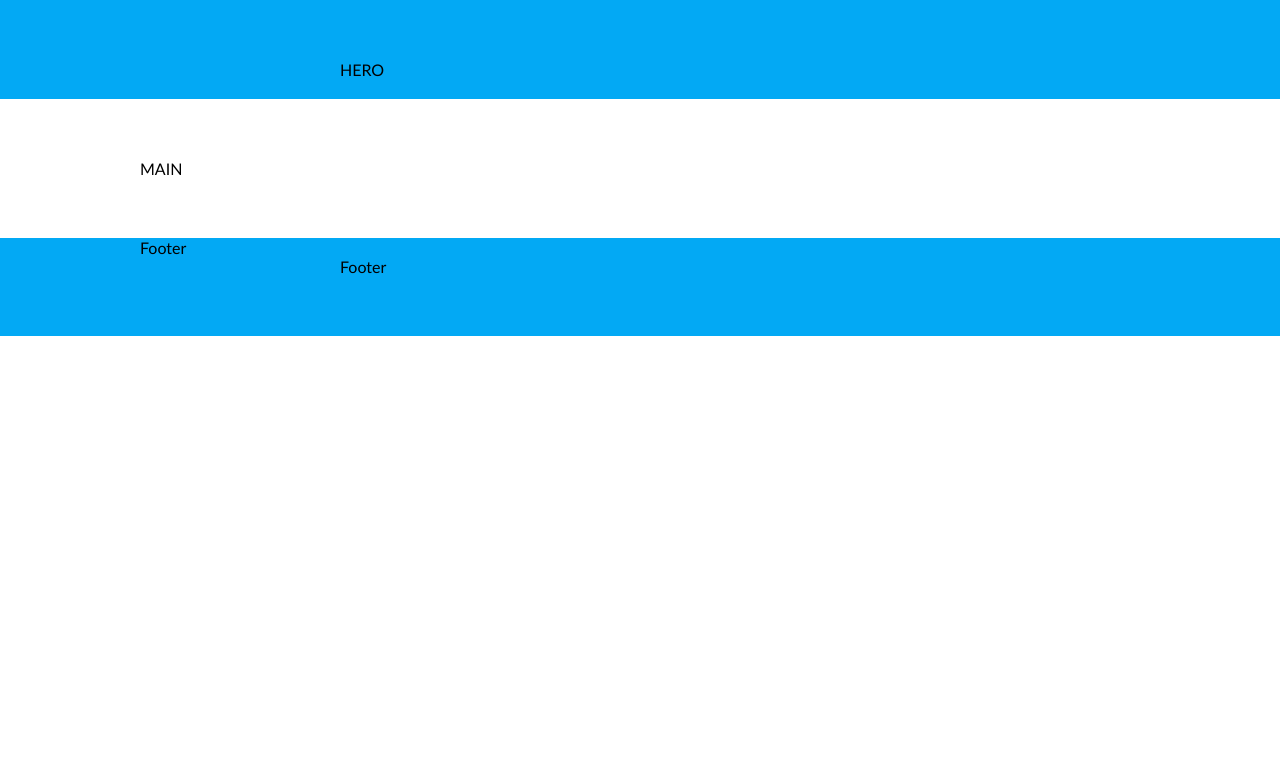
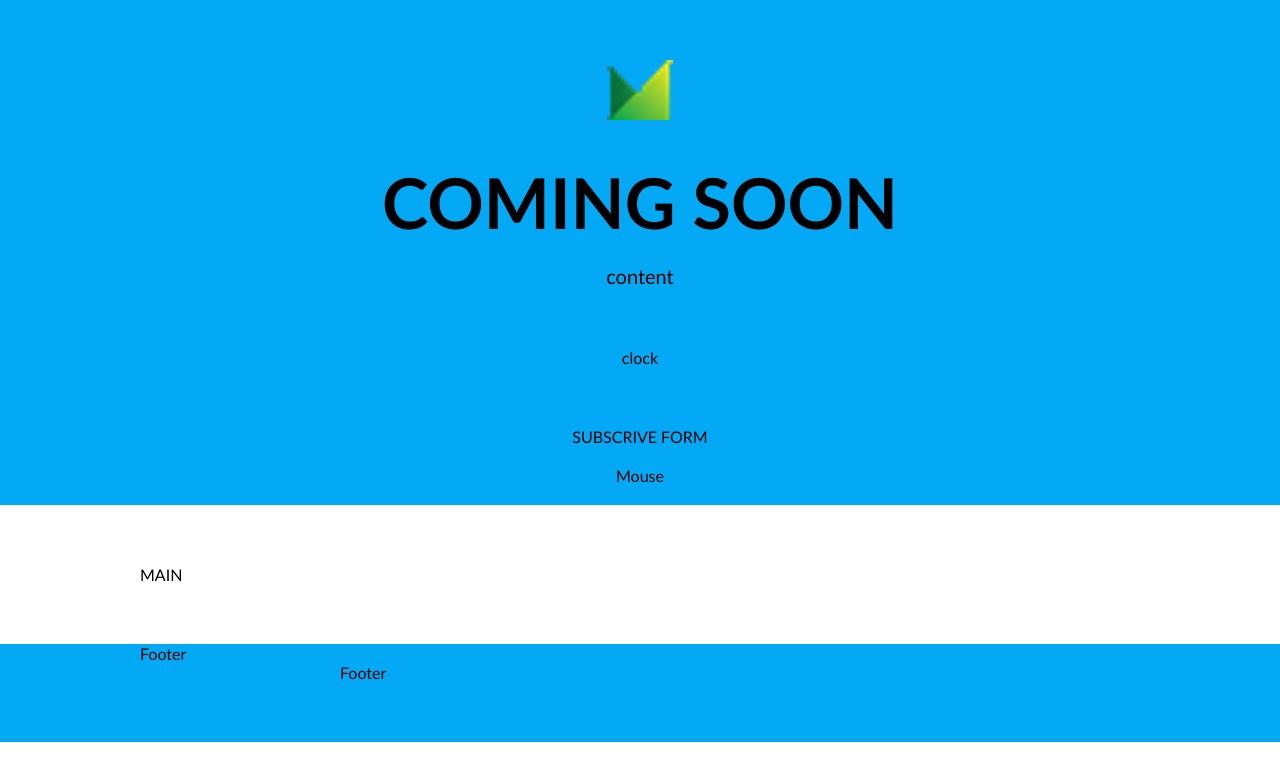
Before and after one commit to Vital188/39-grupe-coming-soon, a website: page index.html in a window 1280 px wide. Drawn offline with Linux system fonts and the light colour scheme.

Commit message:
Hero section #3

```diff
--- a/css/pages/home.css
+++ b/css/pages/home.css
@@ -9,8 +9,34 @@
 @import '../components/mouse.css';
 @import '../components/progrss-bar.css';
 
-section.container.bg-main {
+.hero {
     padding-bottom: 20px;
+}
+
+.hero > .row-short {
+    display: flex;
+    flex-direction: column;
+    text-align: center;
+    gap: 20px;
+}
+
+.logo {
+    height: 60px;
+    width: 100%;
+    margin-bottom: 20px;
+    object-fit: contain;
+}
+.main-title {
+font-size: 70px;
+text-transform: uppercase;
+}
+
+.main-description {
+    font-size: 20px;
+}
+
+.clock {
+    margin: 40px 0;
 }
 
 footer.container {
--- a/index.html
+++ b/index.html
@@ -20,9 +20,20 @@
 </head>
 
 <body>
-    <section class=" container bg-main">
+    <section class="container hero bg-main">
         <div class="row-short">
-        HERO
+            <img class=logo src="./img/logo.png" alt="logo">
+            <h1 class="main-title">Coming soon</h1>
+            <p class="main-description">content</p>
+            <div class="clock">
+                clock
+            </div>
+            <form>
+                SUBSCRIVE FORM
+            </form>
+            <div>
+                Mouse
+            </div>
         </div>
     </section>
 
```
